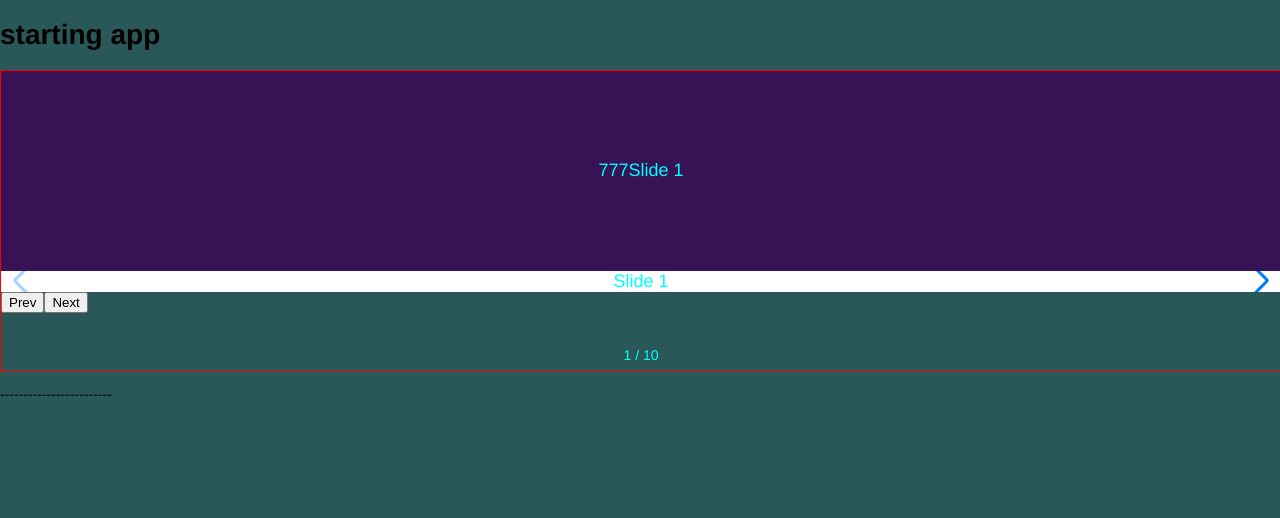
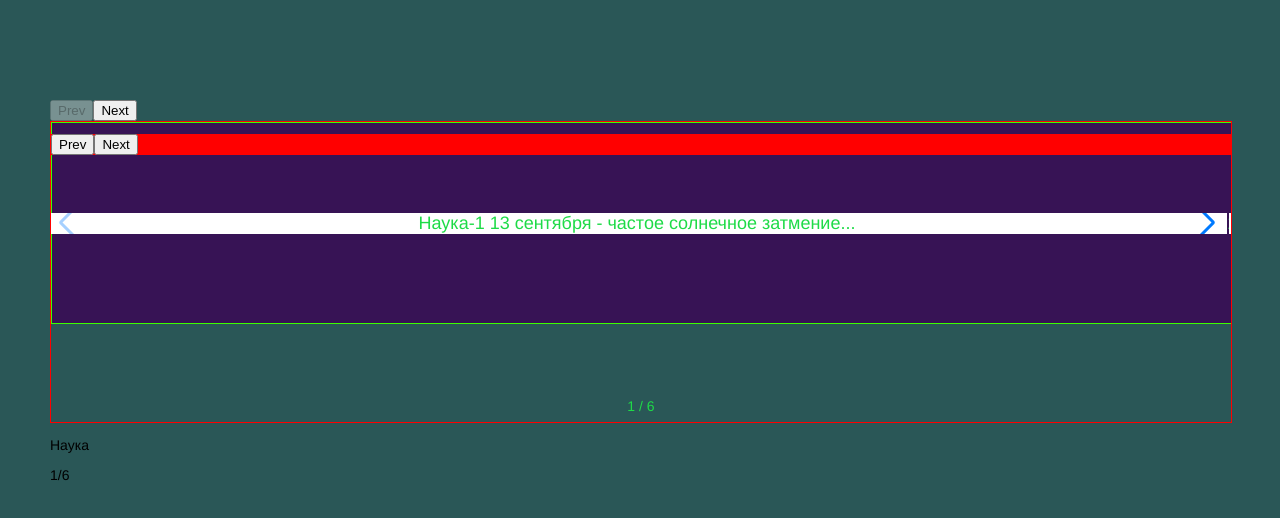
Before and after one commit to jsapro/historical-dates-app, a React app: page / in a window 1280 px wide. Shown: the top 518 px of the page. Built offline with nearby package versions, Linux system fonts and the light colour scheme.

Commit message:
save temp result

```diff
--- a/src/components/App.scss
+++ b/src/components/App.scss
@@ -20,6 +20,10 @@ body {
   color: #000;
   margin: 0;
   padding: 0;
+}
+
+.container{
+margin: 100px 50px;
 }
 
 .swiper {
@@ -47,10 +51,11 @@ body {
 
 .mySwiper {
   min-height: 300px;
-  color: aqua;
+  color: rgb(30, 219, 71);
   border: 1px solid red;
 }
 .SwiperSlide {
   min-height: 200px;
   background-color: #371355;
+  border: 1px solid rgb(60, 255, 0);
 }
--- a/src/components/App.tsx
+++ b/src/components/App.tsx
@@ -1,73 +1,85 @@
 import React, { useRef, useState } from 'react';
-import { Swiper, SwiperSlide } from 'swiper/react';
+import { Swiper, SwiperRef, SwiperSlide, useSwiper } from 'swiper/react';
 import { Navigation, Pagination, Scrollbar, A11y } from 'swiper/modules';
 import InnerSwiper from './InnerSwiper/InnerSwiper';
 // import Swiper core and required modules
-import { SwiperNavButtons } from './SwiperNavButton';
+import { SwiperNavButtons } from './SwiperNavButton/SwiperNavButton';
+import { historicalDates } from '../utils/constants.js';
+import { useSwiperSlide } from 'swiper/react';
 import './App.scss';
 // Import Swiper styles
 import 'swiper/css';
 import 'swiper/css/navigation';
 import 'swiper/css/pagination';
 
-
-
 interface AppProps {
   message: string;
 }
 
 const App = ({ message }: AppProps) => {
-  const [rendered, setRendered] = useState(false);
   const swiperContainerRef = useRef(null);
+  const [slideNumber, setSlideNumber] = useState(0);
+  const [fraction, setFraction] = useState(`1/${historicalDates.length}`);
 
+  const swiperSlide = useSwiperSlide();
+
+  const swiperRef = useRef<SwiperRef>(null);
+
+  // console.log(swiperRef.current);
+
+  const swiper = useSwiper();
+
+  console.log(fraction);
+  console.log('slideNumber', slideNumber + 1);
+
+  const handleSlideChange = () => {
+    if (swiperRef.current) {
+      const activeIndex = swiperRef.current.swiper.activeIndex;
+      console.log('Active Slide Index in App:', activeIndex);
+      setSlideNumber(() => activeIndex);
+      console.log(historicalDates[activeIndex].name);
+      // You can perform any further actions with the active slide index
+      setFraction(`${activeIndex + 1}/${historicalDates.length}`);
+    }
+  };
+
+  const handleSlidePrev = () => {
+    if (swiper) {
+      swiper.slidePrev();
+    }
+  };
 
   return (
     <div ref={swiperContainerRef} className="container">
+      <button className="icon-arrow-long-left review-swiper-button-prev">Prev</button>
+      <button className="icon-arrow-long-right review-swiper-button-next">Next</button>
 
-      <h1>{message}</h1>
       <Swiper
+        onSlideChange={handleSlideChange}
+        ref={swiperRef}
         pagination={{
           type: 'fraction',
+        }}
+        navigation={{
+          nextEl: '.review-swiper-button-next',
+          prevEl: '.review-swiper-button-prev',
         }}
         // navigation={true}
         modules={[Pagination, Navigation]}
         className="mySwiper"
       >
-        <InnerSwiper></InnerSwiper>
-        <SwiperSlide className="SwiperSlide">
-          <p>777</p>Slide 1
-        </SwiperSlide>
-        <SwiperSlide className="SwiperSlide">
-          <p>777</p>Slide 2
-        </SwiperSlide>
-        <SwiperSlide className="SwiperSlide">
-          <p>777</p>Slide 3
-        </SwiperSlide>
-        <SwiperSlide className="SwiperSlide">
-          <p>777</p>Slide 4
-        </SwiperSlide>
-        <SwiperSlide className="SwiperSlide">
-          <p>777</p>Slide 5
-        </SwiperSlide>
-        <SwiperSlide className="SwiperSlide">
-          <p>777</p>Slide 6
-        </SwiperSlide>
-        <SwiperSlide className="SwiperSlide">
-          <p>777</p>Slide 7
-        </SwiperSlide>
-        <SwiperSlide className="SwiperSlide">
-          <p>777</p>Slide 8
-        </SwiperSlide>
-        <SwiperSlide className="SwiperSlide">
-          <p>777</p>Slide 9
-        </SwiperSlide>
-        <SwiperSlide className="SwiperSlide">
-          <p>777</p>Slide 10
-        </SwiperSlide>
+        {/* <h1>{message}</h1> */}
+        {historicalDates.map((date, index) => (
+          <>
+            <SwiperSlide key={date.id} className="SwiperSlide">
+              <InnerSwiper events={date.events}></InnerSwiper>
+            </SwiperSlide>
+          </>
+        ))}
         <SwiperNavButtons></SwiperNavButtons>
       </Swiper>
-      <p>------------------------</p>
-
+      <p>{historicalDates[slideNumber].name}</p>
+      <p>{fraction}</p>
     </div>
   );
 };
--- a/src/components/InnerSwiper/InnerSwiper.tsx
+++ b/src/components/InnerSwiper/InnerSwiper.tsx
@@ -1,23 +1,44 @@
-import React from 'react';
+import React, { useRef, useState } from 'react';
 import SwiperCore, { Navigation, Pagination } from 'swiper/modules';
-import { Swiper, SwiperSlide } from 'swiper/react';
+import { Swiper, SwiperRef, SwiperSlide } from 'swiper/react';
 
 // Import Swiper styles
 import 'swiper/css';
 import 'swiper/css/navigation';
 import 'swiper/css/pagination';
 
-// Install Swiper modules
 // SwiperCore.use([Navigation, Pagination]);
 
-const InnerSwiper = () => {
+const InnerSwiper = ({ events }) => {
+  const swiperRef = useRef<SwiperRef>(null);
+  const [slideNumber, setSlideNumber] = useState(1);
+
+  const handleSlideChange = () => {
+    if (swiperRef.current) {
+      const activeIndex = swiperRef.current.swiper.activeIndex;
+      console.log('Active Slide Index in InnerSwiper:', activeIndex);
+      setSlideNumber(activeIndex);
+    }
+  };
+
   return (
-    <Swiper navigation={true} pagination modules={[Navigation]}>
-      <SwiperSlide>Slide 1</SwiperSlide>
-      <SwiperSlide>Slide 2</SwiperSlide>
-      <SwiperSlide>Slide 3</SwiperSlide>
-      {/* Add more slides as needed */}
-    </Swiper>
+    <>
+      <Swiper
+        onSlideChange={handleSlideChange}
+        ref={swiperRef}
+        navigation={true}
+        pagination
+        modules={[Navigation]}
+      >
+        {events.map((event, index) => (
+          <>
+            <SwiperSlide key={index}>{event.description}</SwiperSlide>
+            <p>event.year</p>
+          </>
+        ))}
+      </Swiper>
+      <p>{slideNumber}</p>
+    </>
   );
 };
 
--- /dev/null
+++ b/src/components/SwiperNavButton/SwiperNavButton.scss
@@ -0,0 +1,6 @@
+.swiper-nav-btns {
+  background-color: red;
+  position: relative;
+  top: -190px;
+  z-index: 10;
+}
--- a/src/components/SwiperNavButton.tsx
+++ b/src/components/SwiperNavButton/SwiperNavButton.tsx
@@ -1,12 +1,13 @@
 import React from 'react';
 import { useSwiper } from 'swiper/react';
+import './SwiperNavButton.scss'
 
 export const SwiperNavButtons = () => {
   const swiper = useSwiper();
 
   return (
     <div className="swiper-nav-btns">
-      <button onClick={() => swiper.slidePrev()}>Prev</button>
+      <button className='btnPrev' onClick={() => swiper.slidePrev()}>Prev</button>
       <button onClick={() => swiper.slideNext()}>Next</button>
     </div>
   );
--- /dev/null
+++ b/src/utils/constants.js
@@ -0,0 +1,184 @@
+const historicalDates = [
+  {
+    id: 1,
+    name: 'Наука',
+    events: [
+      {
+        year: 2015,
+        description: 'Наука-1  13 сентября - частое солнечное затмение...',
+      },
+      {
+        year: 2016,
+        description: 'Наука-2  13 сентября - частое солнечное затмение...',
+      },
+      {
+        year: 2017,
+        description: 'Наука-3  13 сентября - частое солнечное затмение...',
+      },
+      {
+        year: 2018,
+        description: 'Наука-4  13 сентября - частое солнечное затмение...',
+      },
+      {
+        year: 2019,
+        description: 'Наука-5  13 сентября - частое солнечное затмение...',
+      },
+      {
+        year: 2020,
+        description: 'Наука-6  13 сентября - частое солнечное затмение...',
+      },
+    ],
+  },
+  {
+    id: 2,
+    name: 'Литература',
+    events: [
+      {
+        year: 2015,
+        description: 'Литература-1  13 сентября - частое солнечное затмение...',
+      },
+      {
+        year: 2016,
+        description: 'Литература-2  13 сентября - частое солнечное затмение...',
+      },
+      {
+        year: 2017,
+        description: 'Литература-3  13 сентября - частое солнечное затмение...',
+      },
+      {
+        year: 2018,
+        description: 'Литература-4  13 сентября - частое солнечное затмение...',
+      },
+      {
+        year: 2019,
+        description: 'Литература-5  13 сентября - частое солнечное затмение...',
+      },
+      {
+        year: 2020,
+        description: 'Литература-6  13 сентября - частое солнечное затмение...',
+      },
+    ],
+  },
+  {
+    id: 3,
+    name: 'Кино',
+    events: [
+      {
+        year: 2015,
+        description: '13 сентября - частое солнечное затмение...',
+      },
+      {
+        year: 2016,
+        description: '13 сентября - частое солнечное затмение...',
+      },
+      {
+        year: 2017,
+        description: '13 сентября - частое солнечное затмение...',
+      },
+      {
+        year: 2018,
+        description: '13 сентября - частое солнечное затмение...',
+      },
+      {
+        year: 2019,
+        description: '13 сентября - частое солнечное затмение...',
+      },
+      {
+        year: 2020,
+        description: '13 сентября - частое солнечное затмение...',
+      },
+    ],
+  },
+  {
+    id: 4,
+    name: 'Технологии',
+    events: [
+      {
+        year: 2015,
+        description: '13 сентября - частое солнечное затмение...',
+      },
+      {
+        year: 2016,
+        description: '13 сентября - частое солнечное затмение...',
+      },
+      {
+        year: 2017,
+        description: '13 сентября - частое солнечное затмение...',
+      },
+      {
+        year: 2018,
+        description: '13 сентября - частое солнечное затмение...',
+      },
+      {
+        year: 2019,
+        description: '13 сентября - частое солнечное затмение...',
+      },
+      {
+        year: 2020,
+        description: '13 сентября - частое солнечное затмение...',
+      },
+    ],
+  },
+  {
+    id: 5,
+    name: 'Спорт',
+    events: [
+      {
+        year: 2015,
+        description: '13 сентября - частое солнечное затмение...',
+      },
+      {
+        year: 2016,
+        description: '13 сентября - частое солнечное затмение...',
+      },
+      {
+        year: 2017,
+        description: '13 сентября - частое солнечное затмение...',
+      },
+      {
+        year: 2018,
+        description: '13 сентября - частое солнечное затмение...',
+      },
+      {
+        year: 2019,
+        description: '13 сентября - частое солнечное затмение...',
+      },
+      {
+        year: 2020,
+        description: '13 сентября - частое солнечное затмение...',
+      },
+    ],
+  },
+  {
+    id: 6,
+    name: 'Искусство',
+    events: [
+      {
+        year: 2015,
+        description: 'Искусство-1  13 сентября - частое солнечное затмение...',
+      },
+      {
+        year: 2016,
+        description: 'Искусство-2  13 сентября - частое солнечное затмение...',
+      },
+      {
+        year: 2017,
+        description: 'Искусство-3  13 сентября - частое солнечное затмение...',
+      },
+      {
+        year: 2018,
+        description: 'Искусство-4  13 сентября - частое солнечное затмение...',
+      },
+      {
+        year: 2019,
+        description: 'Искусство-5  13 сентября - частое солнечное затмение...',
+      },
+      {
+        year: 2020,
+        description: 'Искусство-6  13 сентября - частое солнечное затмение...',
+      },
+    ],
+  },
+];
+
+export { historicalDates };
```
